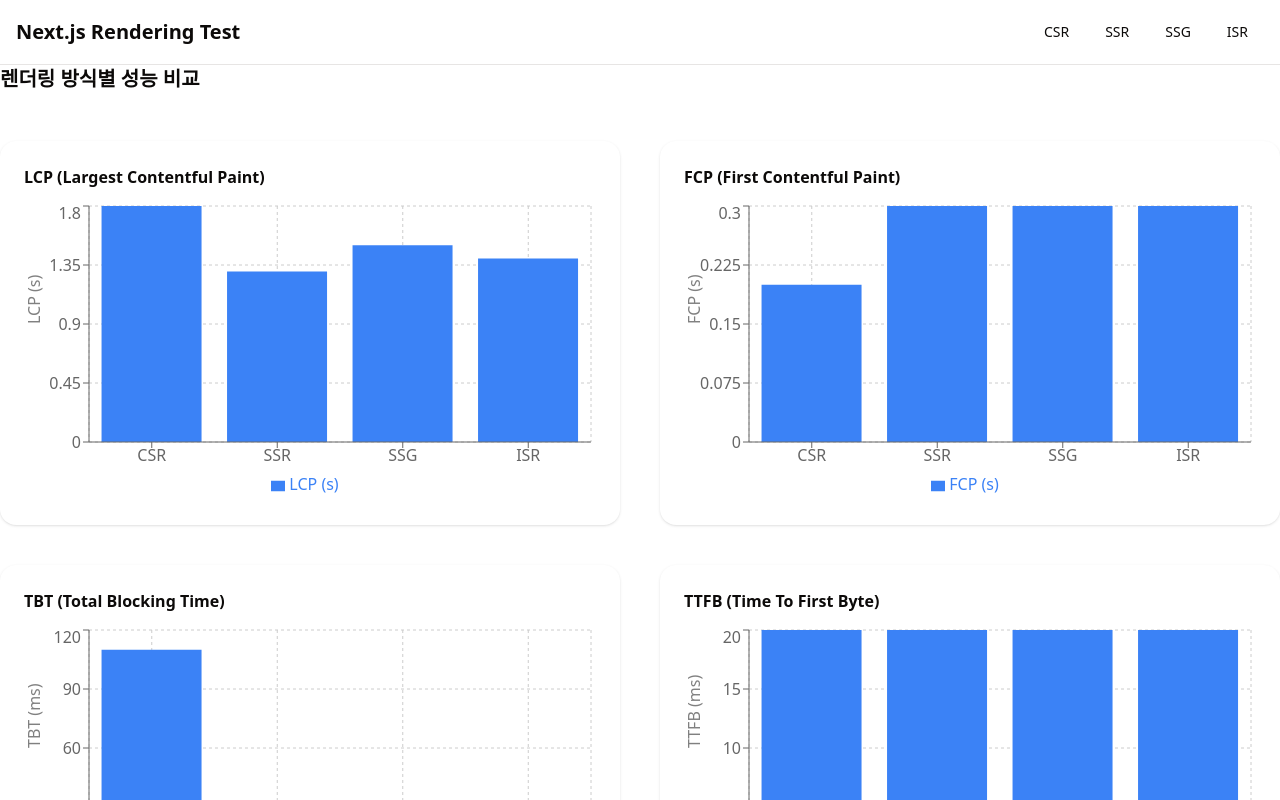
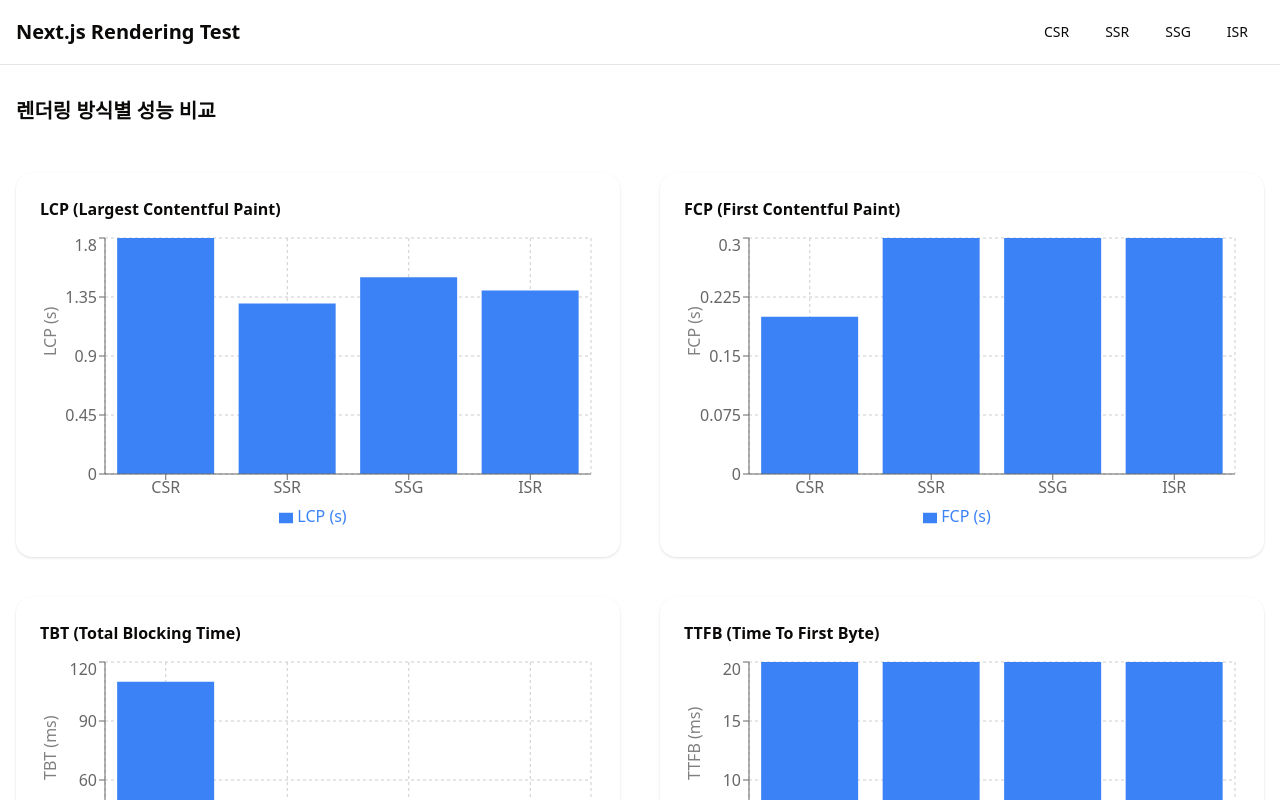
Before and after one commit to KJWGarden/next-rendering-test, a Next.js app: page / in a window 1280 px wide. Shown: the top 800 px of the page. Built offline with nearby package versions, Linux system fonts and the light colour scheme.

Commit message:
design: 홈페이지 UI CSS 수정
UI 패딩 조절

```diff
--- a/app/page.tsx
+++ b/app/page.tsx
@@ -4,7 +4,9 @@
   return (
     <main className="w-full h-full">
       <Navbar />
-      <RenderingMetricsChart />
+      <div className="container mx-auto px-4 py-8">
+        <RenderingMetricsChart />
+      </div>
     </main>
   );
 }
```
